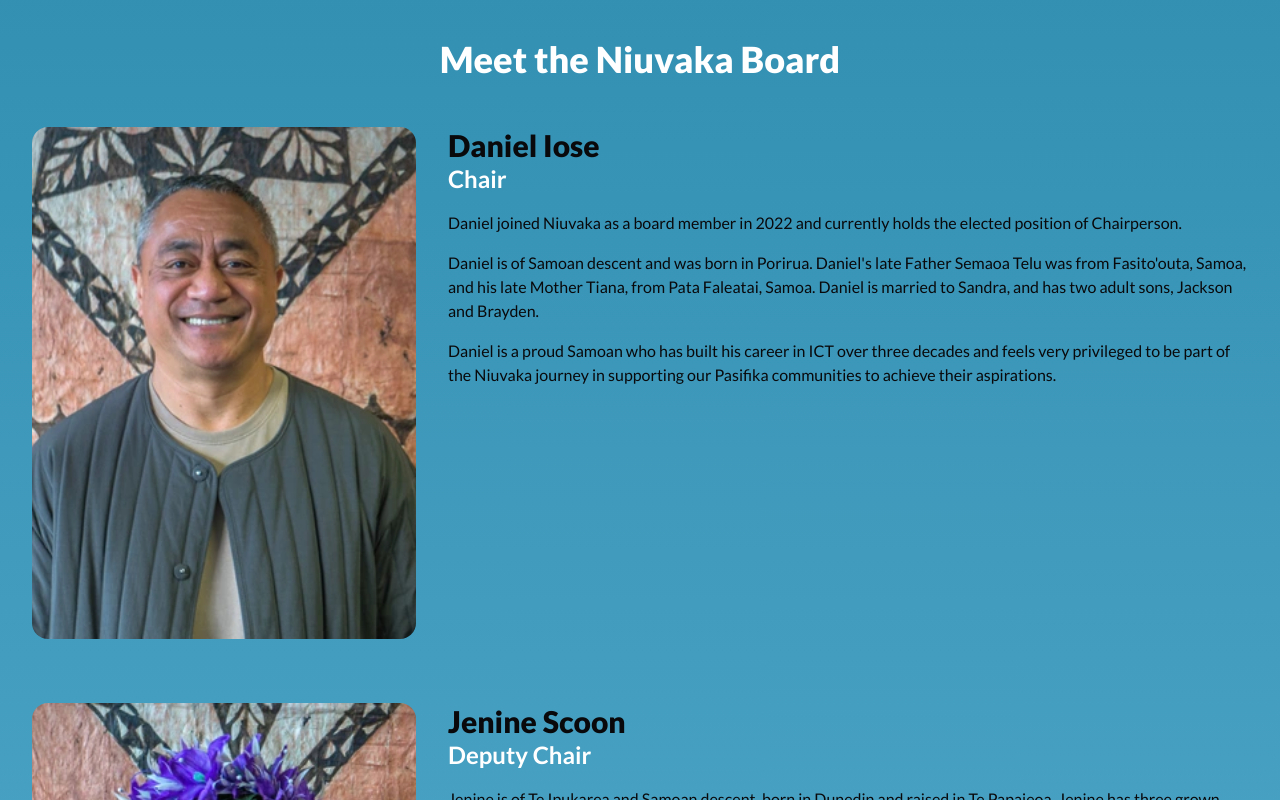
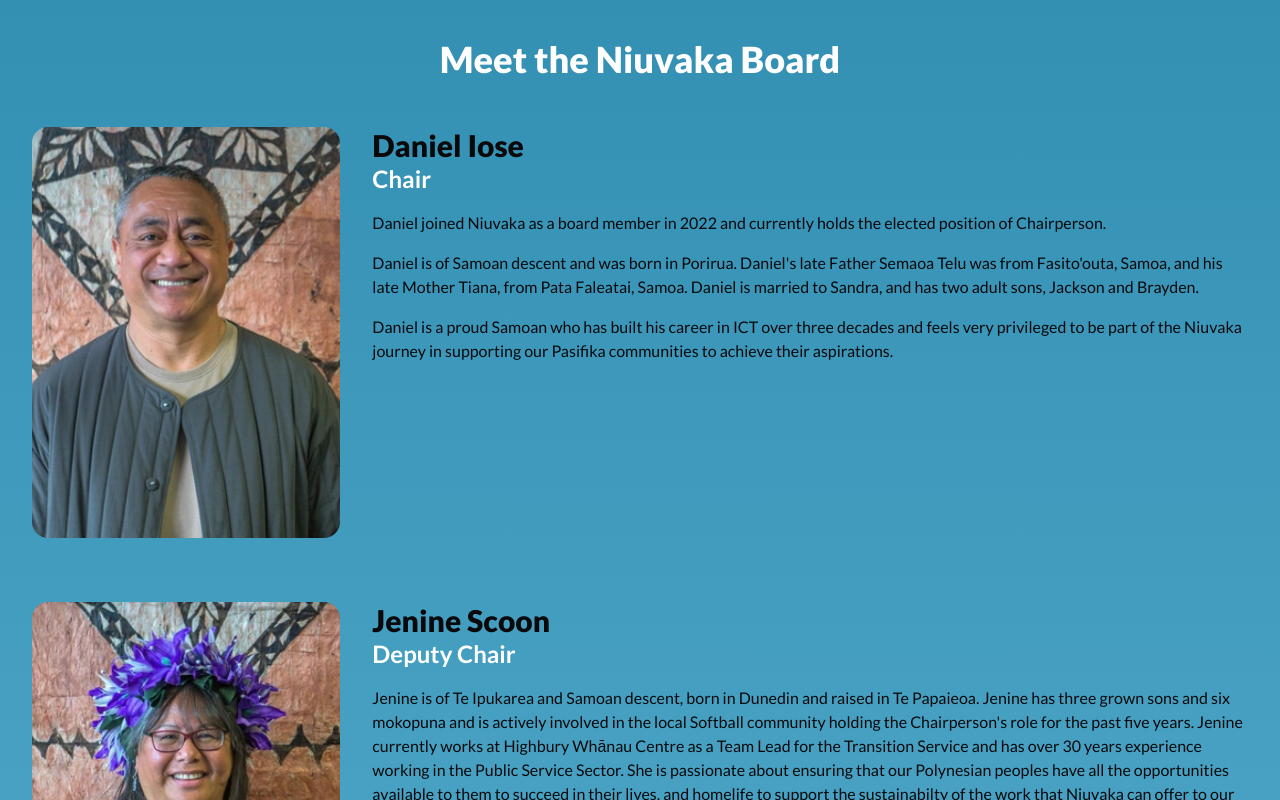
Before and after one commit to jhigger/niuvaka-trust, a Next.js app: page /about in a window 1280 px wide. Shown: the part 3140-3940 px from the top of the page. Built offline with nearby package versions, Linux system fonts and the light colour scheme.

Commit message:
feat: reduce image size

```diff
--- a/src/pages/about.tsx
+++ b/src/pages/about.tsx
@@ -166,9 +166,9 @@ const BoardItem = ({ image, name, role, description }: GovernanceBoardType) => {
   return (
     <div
       key={name}
-      className="grid grid-cols-1 place-items-start justify-items-center gap-8 px-8 lg:grid-cols-12"
+      className="grid grid-cols-1 place-items-start justify-items-center gap-8 px-8 lg:grid-cols-11"
     >
-      <div className="col-span-full h-max w-full overflow-hidden rounded-2xl lg:col-span-4">
+      <div className="col-span-full h-max w-full overflow-hidden rounded-2xl lg:col-span-3">
         <AspectRatio ratio={9 / 12}>
           <img
             src={image}
```
